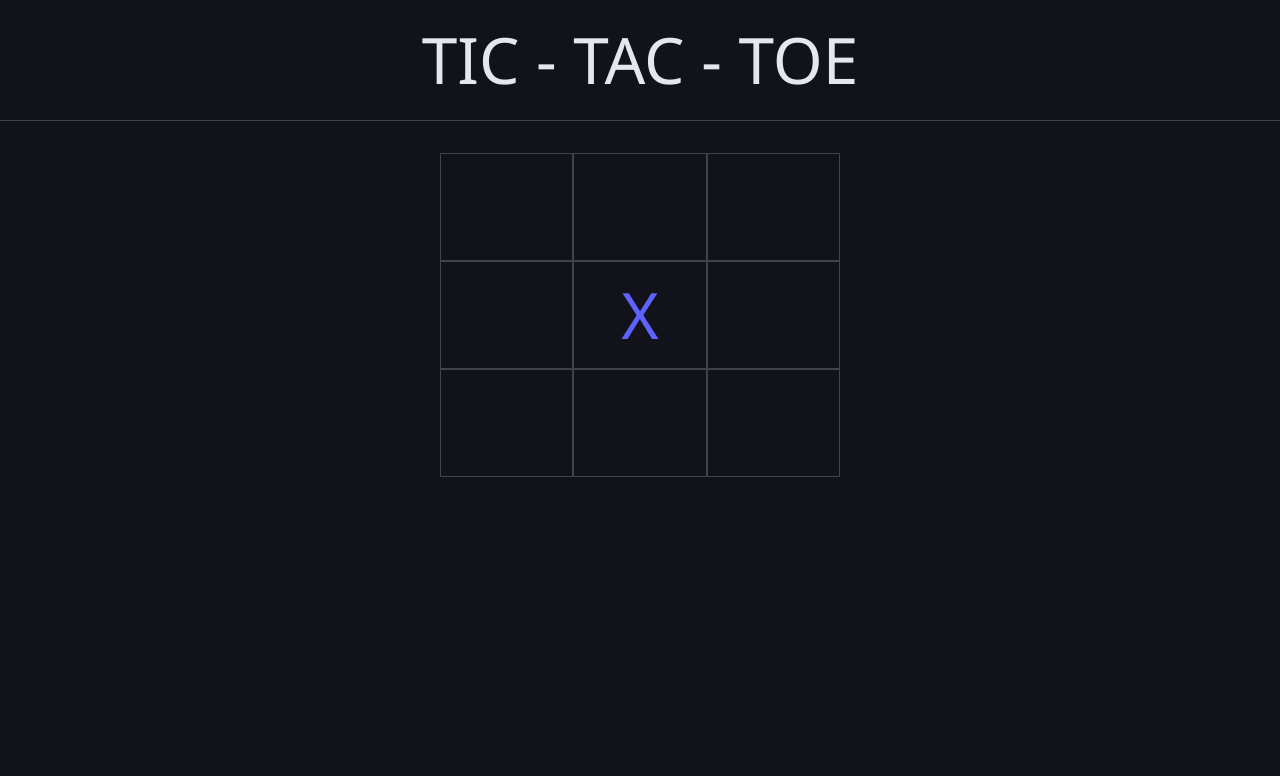
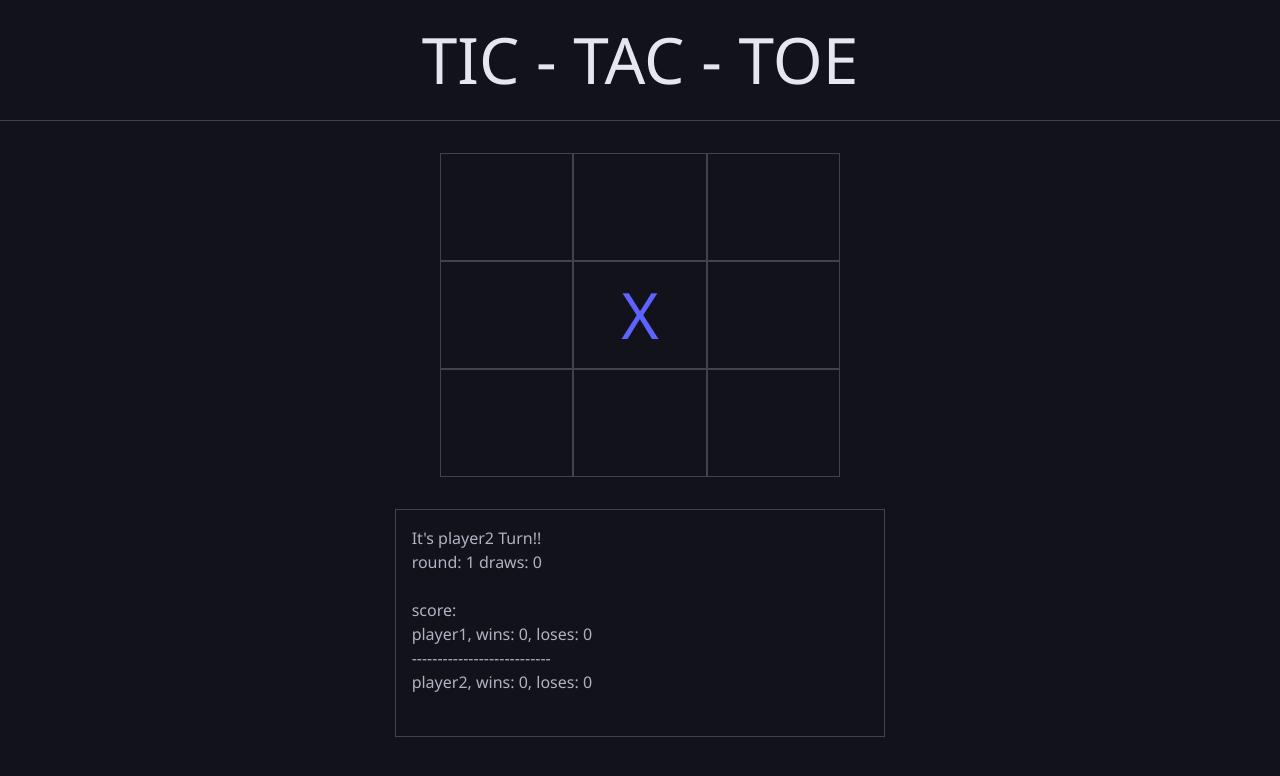
Before and after one commit to null-heap/Tic-Tac-Toe, a plain HTML site: page index.html in a window 1280 px wide. Both pictures are taken after a click on the element 639 px from the left and 314 px from the top of the page. Drawn offline with Linux system fonts and the light colour scheme.

Commit message:
feat: added a status window

```diff
--- a/index.html
+++ b/index.html
@@ -9,9 +9,13 @@
   </head>
   <body>
     <header><div>TIC - TAC - TOE</div></header>
-    <div id="gameBoard">
-      <div>
-      </div>
-    </div>
+    <!-- <div id="main"> -->
+        <div id="gameBoard">
+          <div>
+          </div>
+        </div>
+        <div id="statusDiv">sdfsdf
+        </div>
+    <!-- </div> -->
   </body>
 </html>
--- a/javaScript.js
+++ b/javaScript.js
@@ -200,12 +200,14 @@ const gameBoard = (function () {
 
   const getRound = () => round;
   const getStatus = () => {
-    return `round: ${round}, draws: ${draw}
+    return `It's ${getPlayerNameByTurn()} Turn!!
+    round: ${round}    draws: ${draw}
+
     score:
     ${player1.getName()}, wins: ${player1.getStatus().wins}, loses: ${
       player1.getStatus().loses
     }
-    ************
+    ---------------------------
     ${player2.getName()}, wins: ${player2.getStatus().wins}, loses: ${
       player2.getStatus().loses
     }`;
@@ -243,7 +245,10 @@ const gameBoard = (function () {
     if (winCheck) {
       round++;
       //not a must can make it manually, but for now i will use it for the logic.
-      resetGame();
+      //can be done
+      //by the DOM function, wastefull the repeat it
+      //using it will reset the turn in the last turn...
+      //resetGame();
       if (winCheck == "draw") {
         console.log("its a draw");
         return "draw";
@@ -304,6 +309,11 @@ const boardToDom = (function (size) {
   };
   resetDomBoard();
 
+  const statusToDom = (stats) => {
+    const statusDiv = document.getElementById('statusDiv');
+    statusDiv.innerText = stats;
+  };
+
   const playOnBoard = () => {
     domBoard.addEventListener("click", (e) => {
       let target = e.target;
@@ -320,6 +330,9 @@ const boardToDom = (function (size) {
         //because the target is empty after the reset so the first play after the next round wont show at dom
         //this will fix it.
         target = document.getElementById(id);
+
+        //reset the logic without reset to the players stats
+        gameBoard.resetGame();
       }
       //to lower case because some browsers return in upper case...
 
@@ -331,17 +344,21 @@ const boardToDom = (function (size) {
       console.log(sign);
 
       target = target.firstElementChild;
+
+
       target.textContent = gameBoard.getPlayerSignByTurn();
 
       if (sign == "taken") {
         endRound = 1;
-        ///statusToDom("choose a different cell, this one is already taken...")
+        statusToDom("choose a different cell, this one is already taken...");
       } else if (sign == "draw") {
         endRound = 1;
-        //statusToDom("It's a DRAW!!");
+        statusToDom("It's a DRAW!!");
       } else if(sign != "X" && sign != "O") { // could also compared to gameBoard.getPlayerNameByTurn()
         endRound = 1;
-        //statusToDom("The winner is:" + gameBoard.getPlayerNameByTurn());
+        statusToDom("The winner is: " + sign);
+      }else{
+        statusToDom(gameBoard.getStatus());
       }
     });
   };
--- a/styleSheet.css
+++ b/styleSheet.css
@@ -23,28 +23,37 @@ body{
     background-color: var(--base-clr);
     color: var(--text-clr);
     display: grid;
-    gap: 2rem;
-    grid-template-columns: 2fr 1fr 4fr 1fr 2fr;
+
+    row-gap: 2em;
+    grid-template-columns: 1fr 1fr 1fr;
     grid-template-rows: min-content 1fr auto 1fr;
 }
 
 header{
-    grid-area: 1 / 1 / 2 / 6;
+    grid-area: 1 / 1 / 2 / 4;
     align-self: center;
     padding: 3em;
     border-bottom: 1px solid var(--line-clr);
 
 }
+
+/* #main{
+    grid-area: 2 / 2/ 5/ 3;
+    display: grid;
+    max-width: 450px;
+    row-gap: 2em;
+} */
 header > div{
     font-size: 4rem;
     text-align: center;
 }
 #gameBoard{
-    grid-area: 2 / 3 / 4 / 4;
+    grid-area: 2 / 2 / 4 / 3;
 
 }
 #gameBoard > div{
     margin: 0 auto;
+    /* to make the div get max size */
     height: 100%;
     max-width: 400px;
     display: grid;
@@ -63,3 +72,18 @@ header > div{
     color: var(--accent-clr);
     font-size: 4em;
 }
+
+/* status div */
+
+#statusDiv{
+    grid-area: 4 / 2 / 5 / 3;
+    margin-left: -2em;
+    margin-right: -2em;
+    border: 1px solid var(--line-clr);
+    color: var(--secondary-text-clr);
+    max-height: 60%;
+    padding: 1em;
+    max-height: 25ch;
+
+
+}
```
